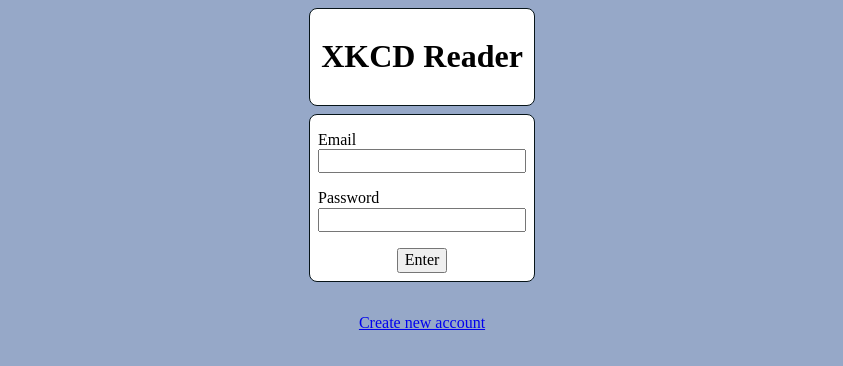
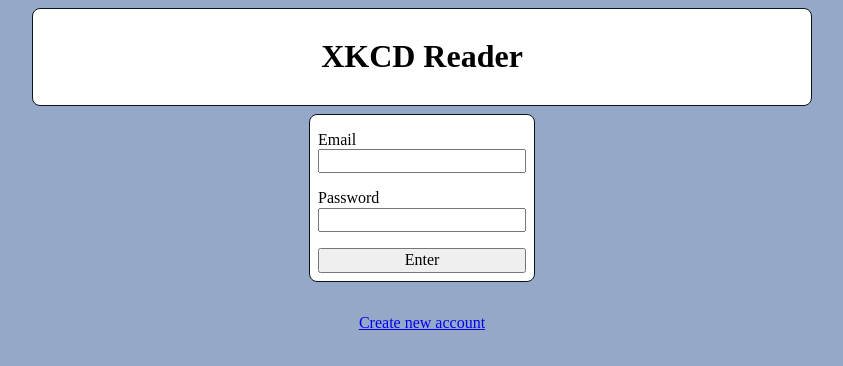
Before and after one commit to mauricioaraldi/xkcdreader, a Vue app: page / in a window 1280 px wide. Shown: the top 366 px of the page, without its empty margins (218-1061 px from the left). Built offline with nearby package versions, Linux system fonts and the light colour scheme.

Commit message:
Adjusted styles for other screen sizes

```diff
--- a/src/App.vue
+++ b/src/App.vue
@@ -20,7 +20,11 @@
 
   #app {
     margin: auto;
-    max-width: 780px;
+    max-width: 300px;
+  }
+
+  .outer-container {
+    width: 100%;
   }
 
   .flex-column {
@@ -37,9 +41,6 @@
   }
 
   .form {
-    align-items: center;
-    display: flex;
-    flex-direction: column;
     padding: 8px;
   }
 
@@ -51,4 +52,22 @@
     display: block;
     text-align: left;
   }
+
+  @media only screen and (min-width: 480px) {
+    #app {
+      max-width: 460px;
+    }
+  }
+
+  @media only screen and (min-width: 620px) {
+    #app {
+      max-width: 600px;
+    }
+  }
+
+  @media only screen and (min-width: 800px) {
+    #app {
+      max-width: 780px;
+    }
+  }
 </style>
--- a/src/pages/Home.vue
+++ b/src/pages/Home.vue
@@ -1,5 +1,5 @@
 <template>
-  <main class="flex-column">
+  <main class="flex-column outer-container">
     <Header />
 
     <template v-if="loading">Loading!</template>
@@ -246,4 +246,12 @@
   #autoFavoriteContainer > h2 {
     padding: 16px;
   }
+
+  img {
+    width: 100%;
+  }
+
+  input {
+    max-width: 50px;
+  }
 </style>
--- a/src/pages/Login.vue
+++ b/src/pages/Login.vue
@@ -1,8 +1,8 @@
 <template>
-  <main class="flex-column">
+  <main class="flex-column outer-container">
     <Header />
 
-    <form class="container form" @submit="handleSubmit">
+    <form class="container form flex-column" @submit="handleSubmit">
       <label>
         <span>Email</span>
         <input type="text" v-model="email" />
--- a/src/pages/NewAccount.vue
+++ b/src/pages/NewAccount.vue
@@ -1,8 +1,8 @@
 <template>
-  <main class="flex-column">
+  <main class="flex-column outer-container">
     <Header subtitle="Create account" />
 
-    <form class="container form" @submit="handleSubmit">
+    <form class="container form flex-column" @submit="handleSubmit">
       <label>
         <span>Email</span>
         <input type="text" v-model="email" />
```
